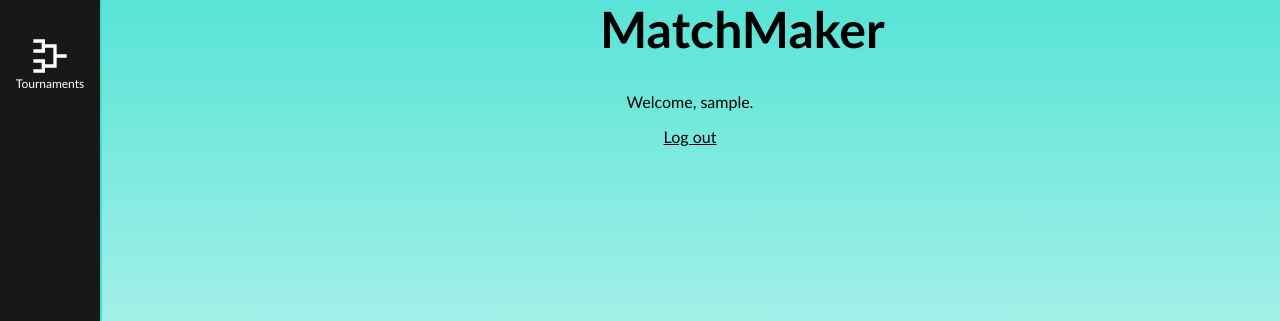
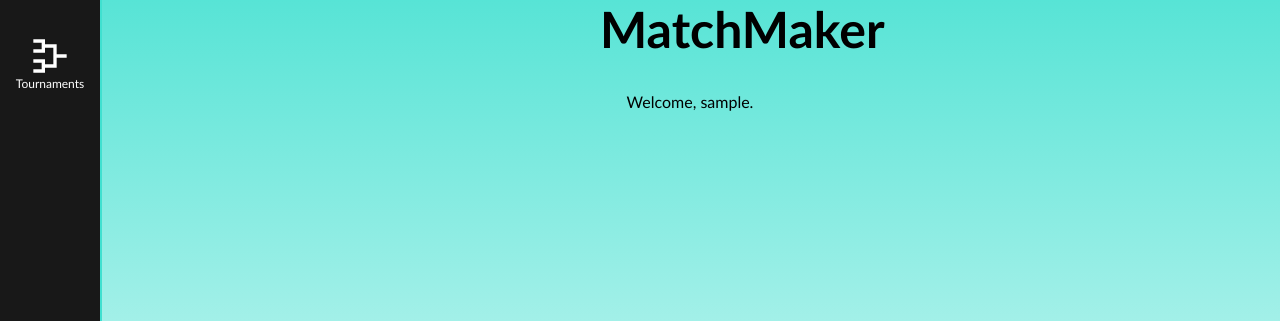
Before and after one commit to bhorvy/CS476-Group-Project, a Django app: template matchMaker/templates/homepage.html in a window 1280 px wide. Shown: the part 99-420 px from the top of the page. Run offline with Django 5.2, Linux system fonts and the light colour scheme; the template is opened without the code that fills it, so the values that code supplies are empty; the visitor is signed in with stand-in values (Sample User, id 1); parts of the project's set-up code (start-up, migrations or seed data) failed here and were passed over.

Commit message:
Got rid of log out button as navbar already provides one

```diff
--- a/matchMaker/templates/homepage.html
+++ b/matchMaker/templates/homepage.html
@@ -12,5 +12,4 @@
     {% endfor %}
   {% endif %}
   <p>Welcome, {{ user.username }}.</p>
-  <p><a href="{% url 'loginPage' %}">Log out</a></p>
 {% endblock %}
```
